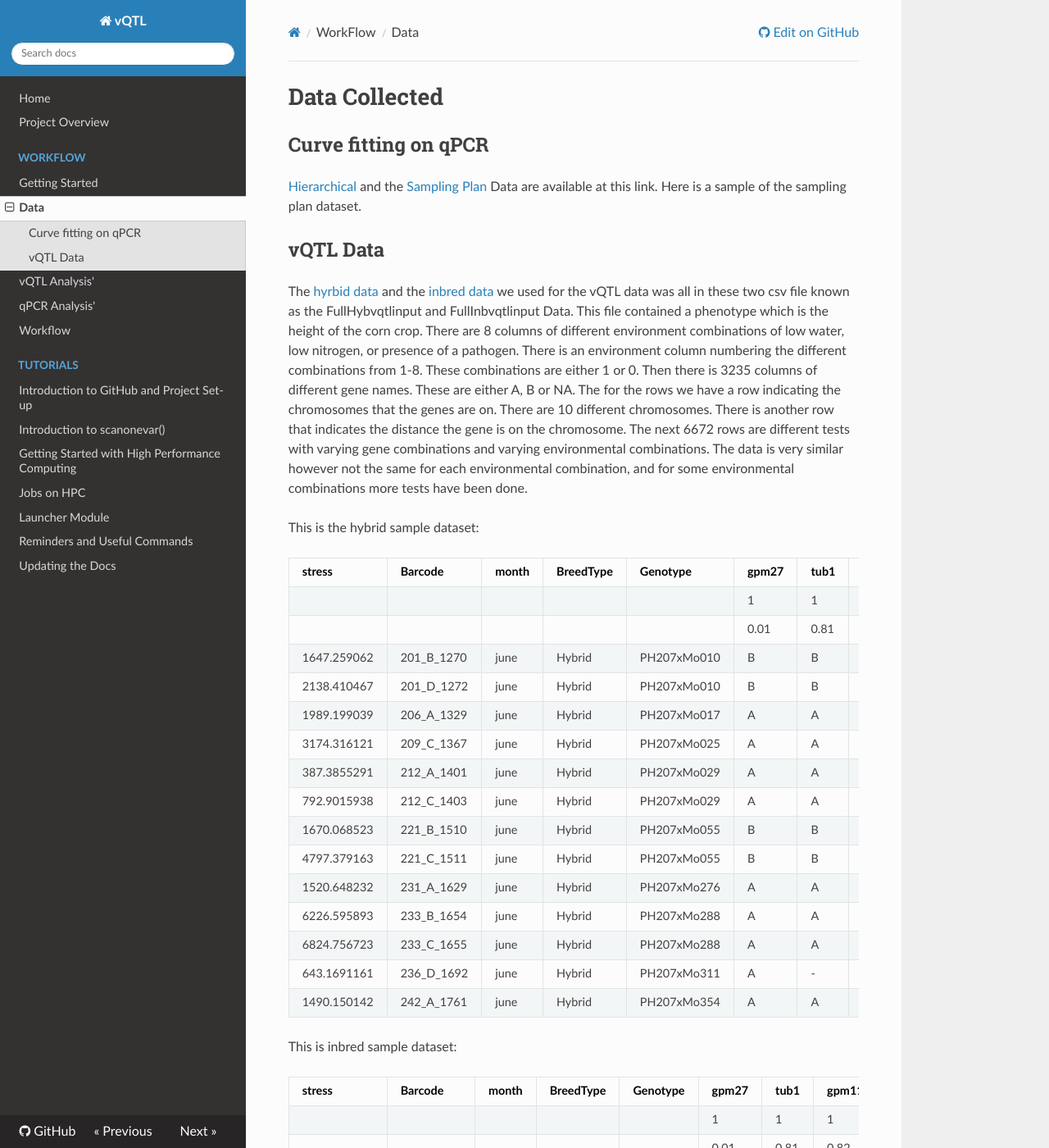
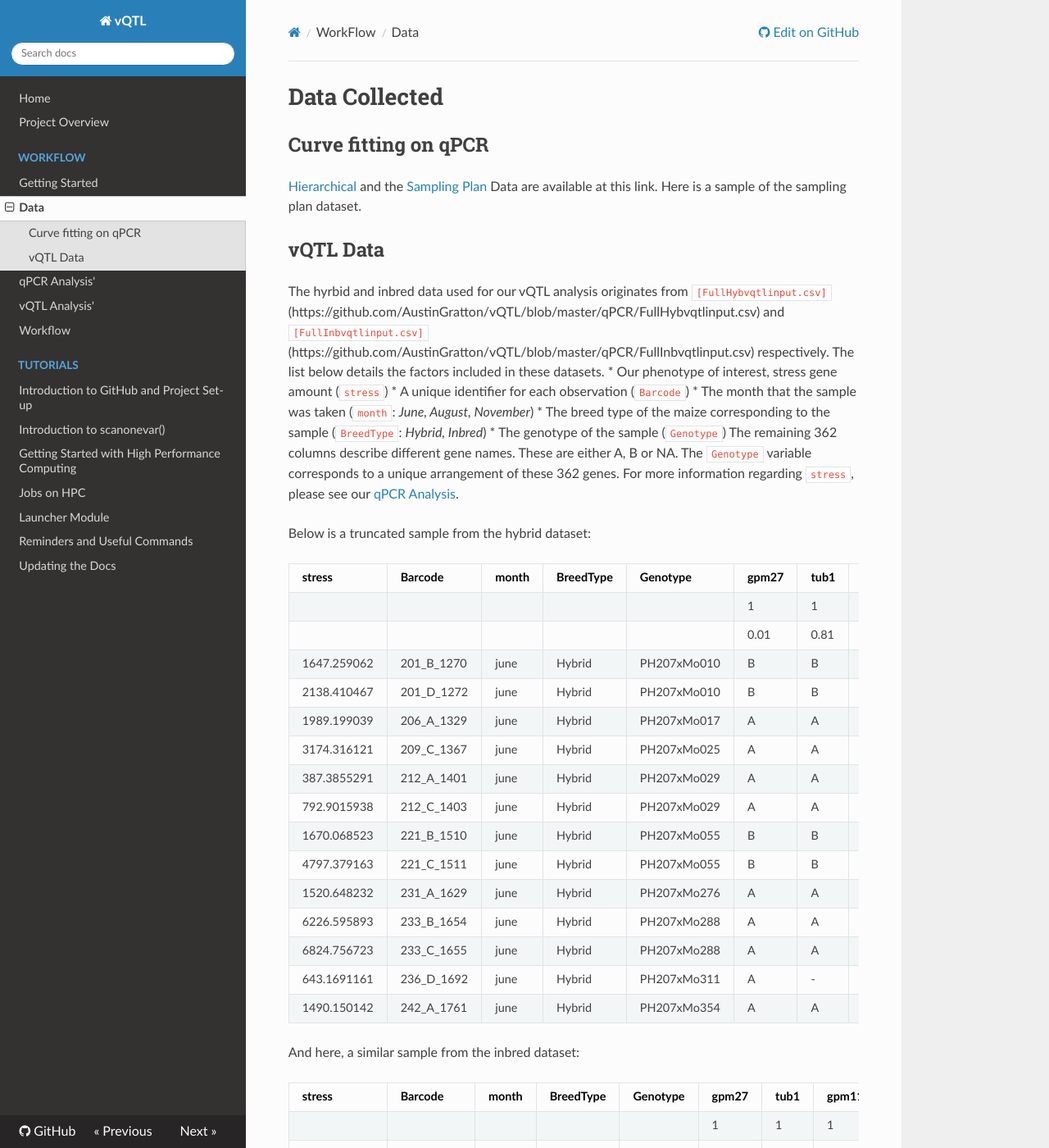
Before and after one commit to MRCopeland74/stapleton_lab, an MkDocs documentation site: the page built from docs/Data.md, in a window 1280 px wide and 1400 px high. Shown: the whole window at 82% size. Built offline with MkDocs 1.6.1, drawn with Linux system fonts in a browser that asks for light colours; nearby versions of some CDN libraries.

Commit message:
Revise data page, finish interactive model on vqtl page, begin qPCR page

```diff
--- a/docs/Data.md
+++ b/docs/Data.md
@@ -19,9 +19,17 @@ td{
 [Hierarchical](https://osf.io/wqrsd/) and the [Sampling Plan](https://osf.io/mu5qs/) Data are available at this link. Here is a sample of the sampling plan dataset.
 
 ## vQTL Data
-The [hyrbid data](https://github.com/AustinGratton/vQTL/blob/master/qPCR/FullHybvqtlinput.csv) and the [inbred data](https://github.com/AustinGratton/vQTL/blob/master/qPCR/FullInbvqtlinput.csv) we used for the vQTL data was all in these two csv file known as the FullHybvqtlinput and FullInbvqtlinput Data. This file contained a phenotype which is the height of the corn crop. There are 8 columns of different environment combinations of low water, low nitrogen, or presence of a pathogen. There is an environment column numbering the different combinations from 1-8. These combinations are either 1 or 0.  Then there is 3235 columns of different gene names. These are either A, B or NA. The for the rows we have a row indicating the chromosomes that the genes are on. There are 10 different chromosomes. There is another row that indicates the distance the gene is on the chromosome. The next 6672 rows are different tests with varying gene combinations and varying environmental combinations. The data is very similar however not the same for each environmental combination, and for some environmental combinations more tests have been done.
+The hyrbid and inbred data used for our vQTL analysis originates from `[FullHybvqtlinput.csv]`(https://github.com/AustinGratton/vQTL/blob/master/qPCR/FullHybvqtlinput.csv) and `[FullInbvqtlinput.csv]`(https://github.com/AustinGratton/vQTL/blob/master/qPCR/FullInbvqtlinput.csv) respectively. The list below details the factors included in these datasets.
+ * Our phenotype of interest, stress gene amount (`stress`)
+ * A unique identifier for each observation (`Barcode`)
+ * The month that the sample was taken (`month`: *June, August, November*)
+ * The breed type of the maize corresponding to the sample (`BreedType`: *Hybrid, Inbred*)
+ * The genotype of the sample (`Genotype`)
+The remaining 362 columns describe different gene names. These are either A, B or NA. The `Genotype` variable corresponds to a unique arrangement of these 362 genes.
+For more information regarding `stress`, please see our [qPCR Analysis](https://stapleton-lab.readthedocs.io/en/latest/qPCR%20Analysis/).
 
-This is the hybrid sample dataset:
+
+Below is a truncated sample from the hybrid dataset:
 
 |stress     |Barcode   |month|BreedType|Genotype   |gpm27|tub1|gpm113b|gpm705a|gpm325a|dmt103b|gpm699d|gpm319|IDP1447|
 |-----------|----------|-----|---------|-----------|-----|----|-------|-------|-------|-------|-------|------|-------|
@@ -41,7 +49,7 @@ This is the hybrid sample dataset:
 |643.1691161|236_D_1692|june |Hybrid   |PH207xMo311|A    |-   |A      |A      |A      |-      |A      |A     |B      |
 |1490.150142|242_A_1761|june |Hybrid   |PH207xMo354|A    |A   |A      |A      |A      |A      |A      |A     |A      |
 
-This is inbred sample dataset:
+And here, a similar sample from the inbred dataset:
 
 |stress     |Barcode  |month|BreedType|Genotype|gpm27|tub1|gpm113b|gpm705a|gpm325a|dmt103b|gpm699d|gpm319|IDP1447|
 |-----------|---------|-----|---------|--------|-----|----|-------|-------|-------|-------|-------|------|-------|
--- a/mkdocs.yml
+++ b/mkdocs.yml
@@ -9,8 +9,8 @@ nav:
 - WorkFlow:
     - Getting Started: 'Using R.md'
     - Data: 'Data.md'
+    - qPCR Analysis': 'qPCR Analysis.md'
     - vQTL Analysis': 'vQTL Analysis.md'
-    - qPCR Analysis': 'qPCR Analysis.md'
     - Workflow: 'Workflow.md'
 - Tutorials:
     - Introduction to GitHub and Project Set-up: 'Using GitHub.md'
```
Also changed, not shown: docs/qPCR Analysis.md (+6 -1 lines), docs/vQTL Analysis.md (+3 -1 lines), docs/interactive.png (added).
